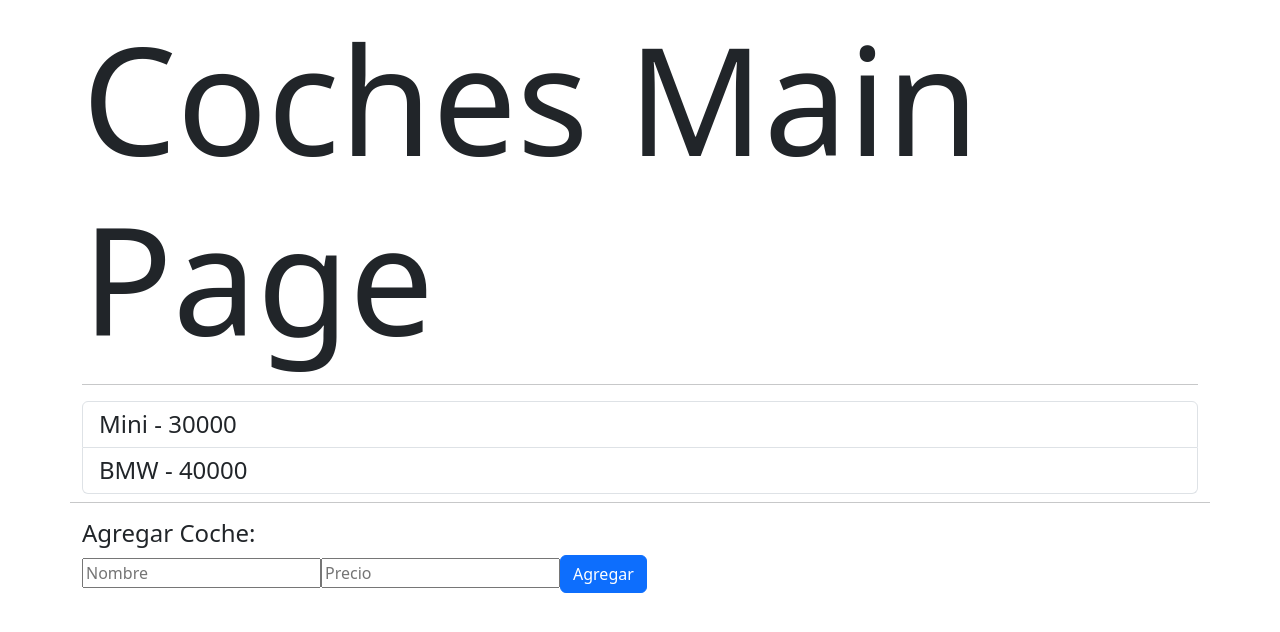
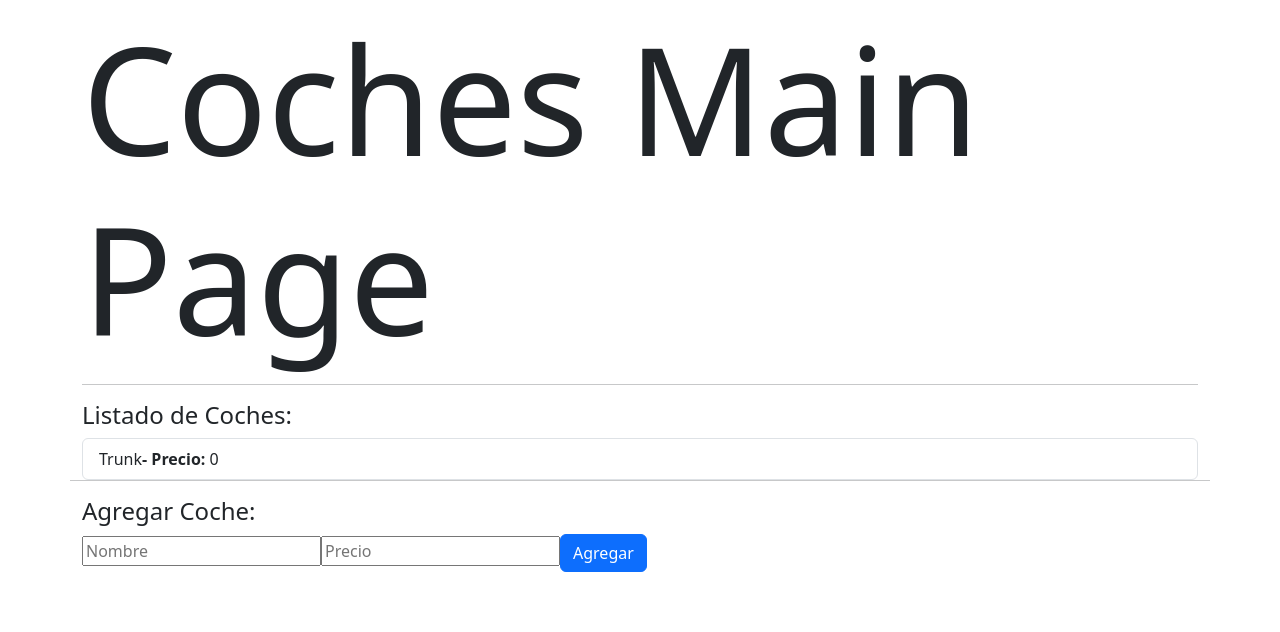
Before and after one commit to AMGSpain/02EjercicioAngularCoches, an Angular app: page / in a window 1280 px wide. Shown: the top 632 px of the page. Built offline with nearby package versions, Linux system fonts and the light colour scheme.

Commit message:
update04

```diff
--- /dev/null
+++ b/src/app/coches/Components/add-character/add-character.component.html
@@ -0,0 +1,6 @@
+<h4>Agregar Coche:</h4>
+<form  action="">
+  <input type="text" placeholder="Nombre">
+  <input type="text" placeholder="Precio">
+  <button type="submit" class="btn btn-primary">Agregar</button>
+</form>
--- a/src/app/coches/Components/coches.component.ts
+++ b/src/app/coches/Components/coches.component.ts
@@ -1,4 +1,5 @@
 import { Component } from '@angular/core';
+import { Character } from '../Interfaces/character.interfaces';
 
 @Component({
   selector: 'app-coches-page',
@@ -6,5 +7,11 @@ import { Component } from '@angular/core';
   styleUrls: ['../Pages/coches.component.css']
 })
 export class CochesComponent {
-
+    public characters: Character[] = [{
+      name:'Ford',
+      precio:20000
+    },{
+      name:'Audi',
+      precio:40000
+    }];
 }
--- /dev/null
+++ b/src/app/coches/Components/list/list.component.html
@@ -0,0 +1,9 @@
+<h4>Listado de Coches:</h4>
+
+<ul class="list-group">
+  <li *ngFor="let character of characterList" class="list-group-item">
+    <span>{{character.name}}</span>
+    <strong>- Precio: </strong>
+    <span>{{character.precio}}</span>
+  </li>
+</ul>
--- /dev/null
+++ b/src/app/coches/Components/list/list.component.ts
@@ -0,0 +1,16 @@
+import { Component } from '@angular/core';
+import { Character } from '../../Interfaces/character.interfaces';
+
+@Component({
+  selector: 'coches-list',
+  templateUrl: './list.component.html',
+  styleUrls: ['./list.component.css']
+})
+export class ListComponent {
+
+
+  public characterList: Character[] = [{
+    name:'Trunk',
+    precio:0
+  }]
+}
--- /dev/null
+++ b/src/app/coches/Interfaces/character.interfaces.ts
@@ -0,0 +1,4 @@
+export interface Character{
+  name: string;
+  precio: number;
+}
--- a/src/app/coches/Pages/coches.component.html
+++ b/src/app/coches/Pages/coches.component.html
@@ -2,20 +2,12 @@
 <hr>
 
 <div class="row">
-  <div class="col"></div>
-    <h4>
-      <ul class="list-group">
-        <li class="list-group-item">Mini - 30000</li>
-        <li class="list-group-item">BMW - 40000</li>
-      </ul>
-    </h4>
-    <hr>
   <div class="col">
-    <h4>Agregar Coche:</h4>
-    <form  action="">
-    <input type="text" placeholder="Nombre">
-    <input type="text" placeholder="Precio">
-    <button type="submit" class="btn btn-primary">Agregar</button>
-    </form>
+    <coches-list></coches-list>
+  </div>
+
+<hr>
+  <div class="col">
+    <coches-add-character></coches-add-character>
   </div>
 </div>
--- a/src/app/coches/coches.module.ts
+++ b/src/app/coches/coches.module.ts
@@ -1,11 +1,13 @@
 import { NgModule } from '@angular/core';
 import { CommonModule } from '@angular/common';
 import { CochesComponent } from './Components/coches.component';
+import { ListComponent } from './Components/list/list.component';
+import { AddCharacterComponent } from './Components/add-character/add-character.component';
 
 
 
 @NgModule({
-  declarations: [CochesComponent],
+  declarations: [CochesComponent, ListComponent, AddCharacterComponent],
   imports: [CommonModule],
   exports: [CommonModule,CochesComponent],
 })
```
Also changed, not shown: src/app/coches/Components/add-character/add-character.component.ts (added, +10 -0 lines), src/app/coches/Components/add-character/add-character.component.css (added), src/app/coches/Components/list/list.component.css (added).
